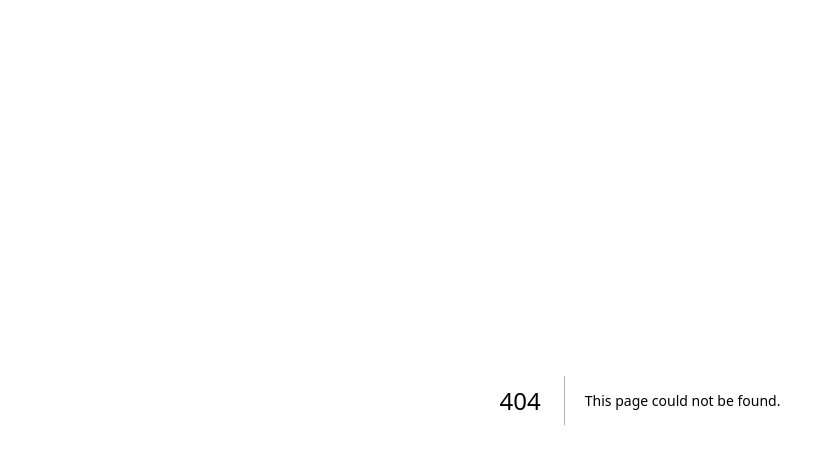
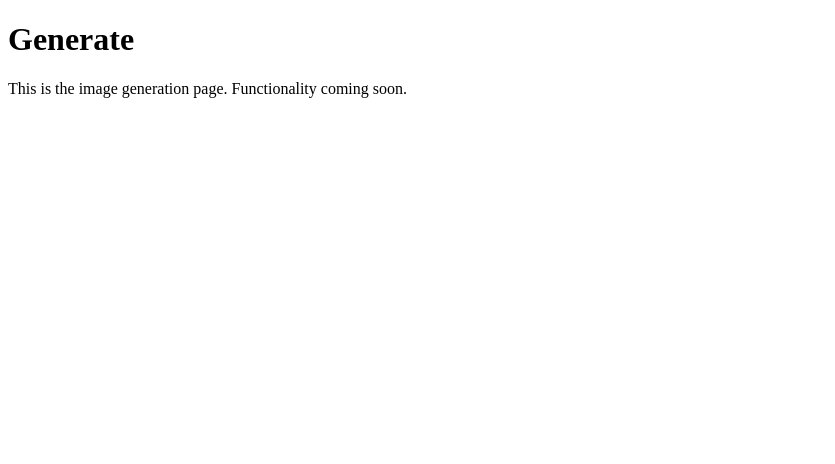
Before and after one commit to diaztradeinc/Dreamflux-Pro, a Next.js app in the folder src/: page /generate in a window 1280 px wide. Before the commit this address had no page. Shown: the top 464 px of the page, without its empty margins (0-835 px from the left). Built offline with nearby package versions, Linux system fonts and the light colour scheme.

Commit message:
Add files via upload

```diff
--- /dev/null
+++ b/src/pages/generate.tsx
@@ -0,0 +1,10 @@
+import React from "react";
+
+export default function GeneratePage() {
+  return (
+    <div className="p-4">
+      <h1 className="text-2xl font-bold">Generate</h1>
+      <p>This is the image generation page. Functionality coming soon.</p>
+    </div>
+  );
+}
```
